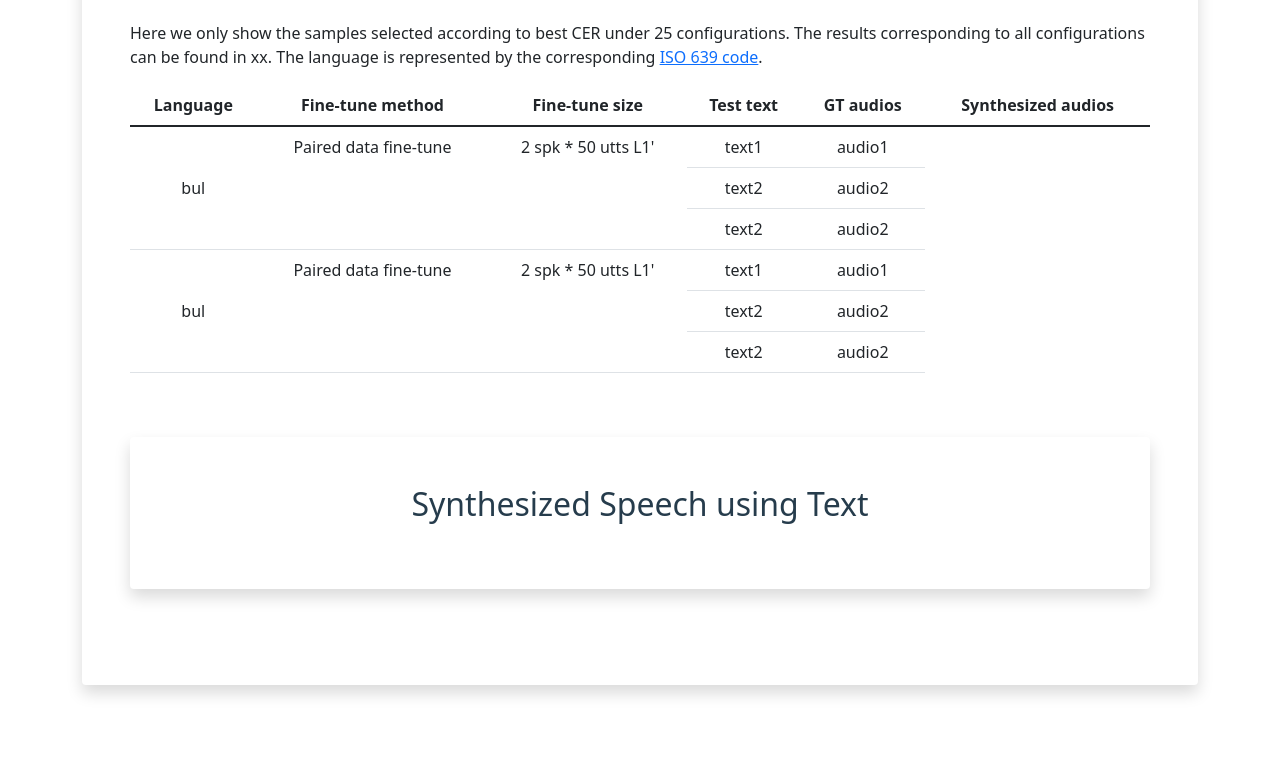
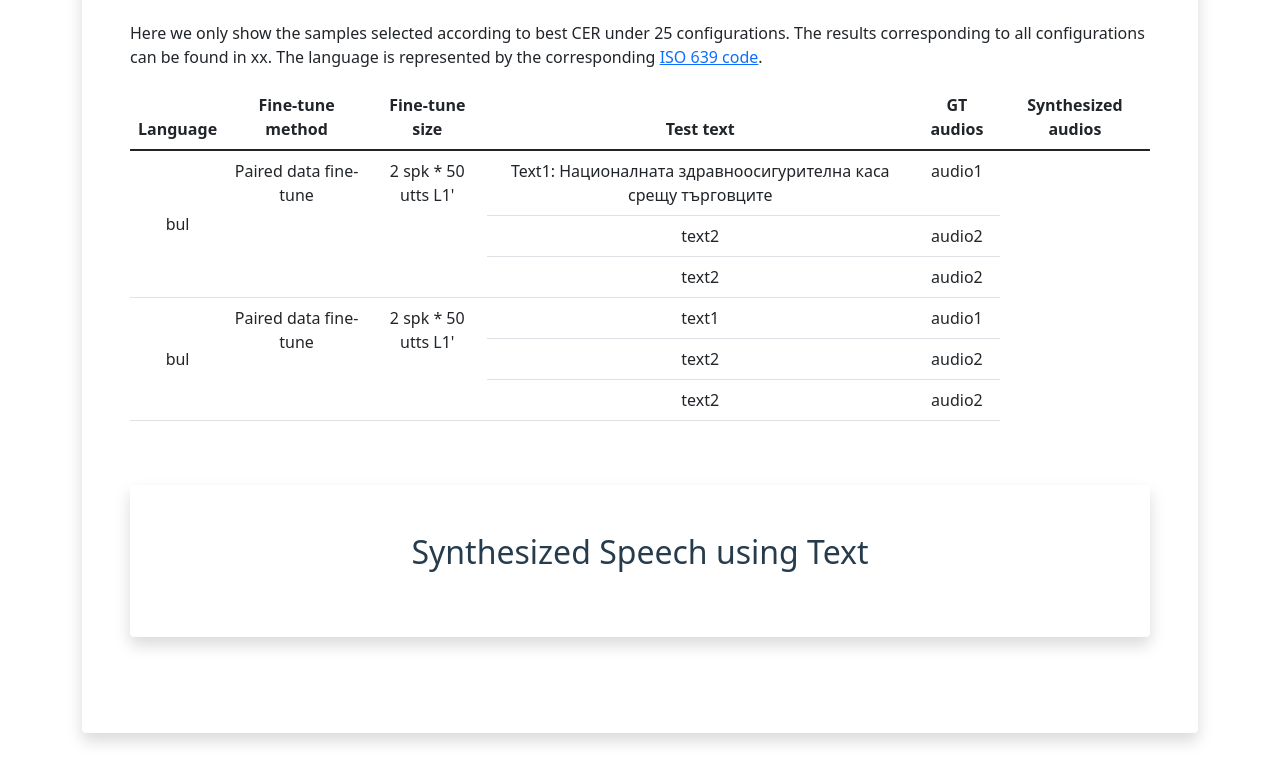
Before and after one commit to ISanonymous123456/ISanonymous123456.github.io, a plain HTML site: page index.html in a window 1280 px wide. Shown: the part 1544-2327 px from the top of the page. Before the commit the page ends 2293 px from the top, so only its background shows below. Drawn offline with Linux system fonts and the light colour scheme.

Commit message:
Update index.html

```diff
--- a/index.html
+++ b/index.html
@@ -49,9 +49,9 @@
 	   This paper explores the language adaptation ability of ZMM-TTS, a recent SSL-based multilingual TTS system.
 	   We conducted experiments on 12 languages using limited data with various finetuning configurations.
 	   We demonstrate that the similarity in phonetics between the pretraining and target languages, as well as the language category, affects the target language’s adaptation performance.
-	  Additionally, we find that the fine-tuning dataset size and number of speakers influence adaptability.
-	  Surprisingly, we also observed that using paired data for fine-tuning is not always optimal compared to audio-only data. Beyond speech intelligibility, our analysis covers speaker similarity, language identification,
-	  and predicted MOS.</p>
+	   Additionally, we find that the fine-tuning dataset size and number of speakers influence adaptability.
+	   Surprisingly, we also observed that using paired data for fine-tuning is not always optimal compared to audio-only data. Beyond speech intelligibility, our analysis covers speaker similarity, language identification,
+	   and predicted MOS.</p>
 	  <p>This page is for <b>research demonstration purposes</b> only.</p>
 
 	<p>
@@ -174,7 +174,7 @@
 						<td class="centered" rowspan="3">bul</td>
 						<td style="text-align: center" rowspan="3">Paired data fine-tune</td>
 						<td style="text-align: center" rowspan="3">2 spk * 50 utts L1' </td>
-						<td style="text-align: center">text1</td>
+						<td style="text-align: center">Text1: Националната здравноосигурителна каса срещу търговците</td>
 						<td style="text-align: center">audio1</td>
 						</tr>
 					<tr>
```
